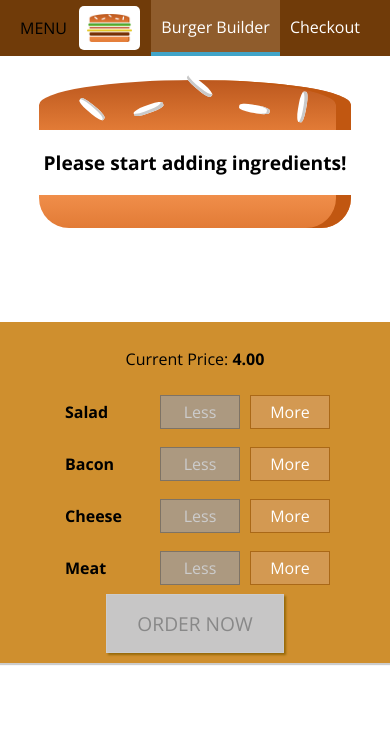
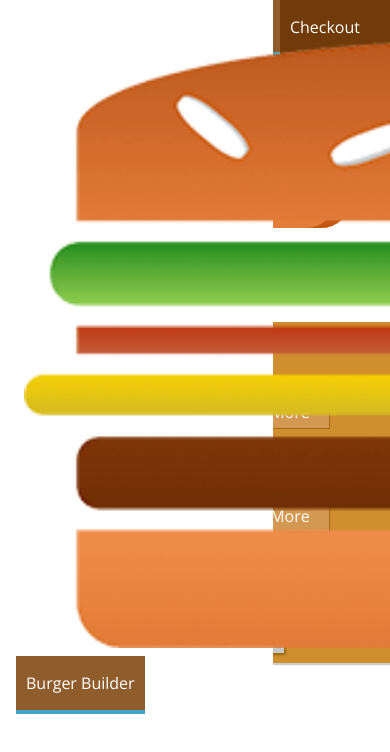
Before and after one commit to RobSydian/my-burger-app, a React (Create React App) app: page / in a window 390 px wide. Shown: the top 752 px of the page. Built offline with nearby package versions, Linux system fonts and the light colour scheme.

Commit message:
Create responsive SideDrawer no css logo&navlinks

```diff
--- a/src/components/Layout/Layout.js
+++ b/src/components/Layout/Layout.js
@@ -3,10 +3,12 @@
 import Aux from '../../hoc/Aux';
 import classes from './Layout.module.css';
 import Toolbar from '../Navigation/Toolbar/Toolbar';
+import SideDrawer from '../Navigation/SideDrawer/SideDrawer';
 
 const layout = (props) => (
   <Aux>
     <Toolbar />
+    <SideDrawer/>
     <main className={classes.Content}>{props.children}</main>
   </Aux>
 );
--- /dev/null
+++ b/src/components/Navigation/SideDrawer/SideDrawer.js
@@ -0,0 +1,17 @@
+import React from 'react';
+import classes from './SideDrawer.module.css';
+import Logo from '../../Logo/Logo';
+import NavigationItems from '../NavigationItems/NavigationItems';
+
+const sideDrawer = (props) => {
+  // ...
+  return (
+  <div className={classes.SideDrawer}>
+    <Logo/>
+    <nav>
+    <NavigationItems/>
+    </nav>
+  </div>)
+};
+
+export default sideDrawer;
--- /dev/null
+++ b/src/components/Navigation/SideDrawer/SideDrawer.module.css
@@ -0,0 +1,27 @@
+.SideDrawer {
+  position: fixed;
+  width: 280px;
+  max-width: 70%;
+  height: 100%;
+  left: 0;
+  top: 0;
+  z-index: 200;
+  background-color: white;
+  padding: 32px 16px;
+  box-sizing: border-box;
+  transition: transform 0.3s ease-out;
+}
+
+@media (min-width: 500px) {
+  .SideDrawer {
+    display: none;
+  }
+}
+
+.Open {
+  transform: translateX(0);
+}
+
+.Close {
+  transform: translateX(-100);
+}
```
